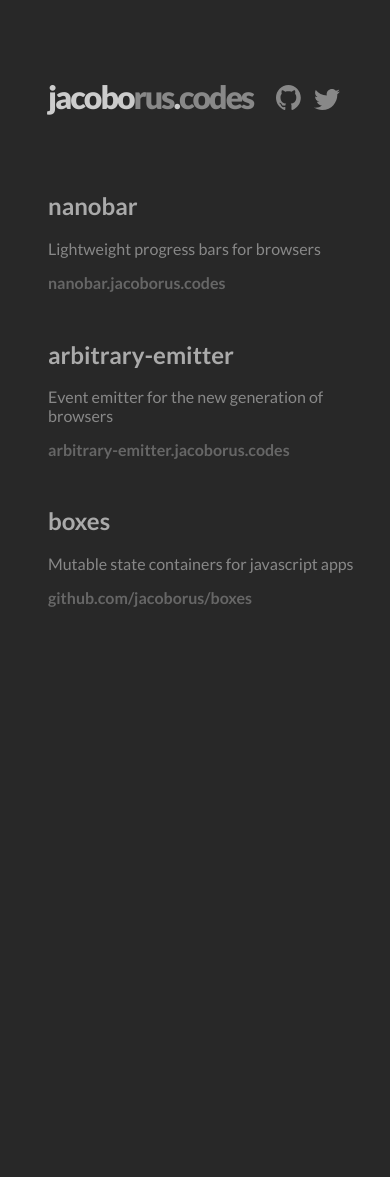
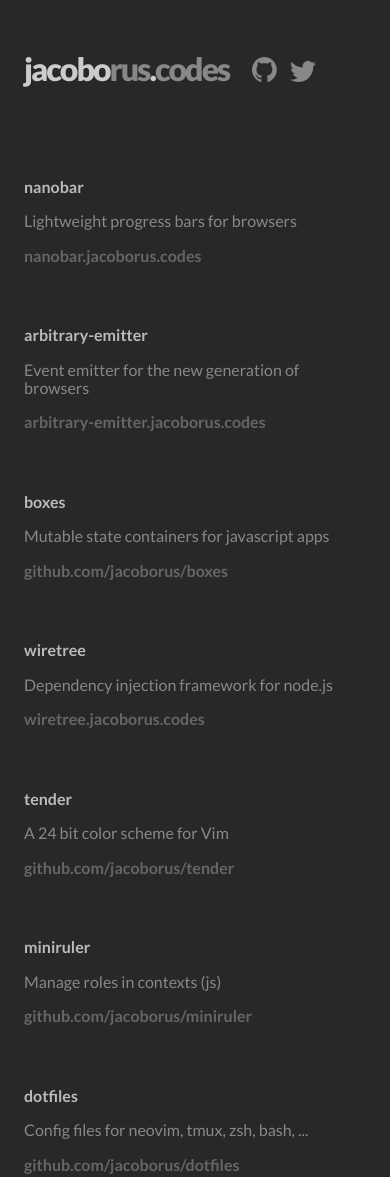
Before and after one commit to jacoborus/jacoborus.github.io, a website: page src/index.pug in a window 390 px wide. Before the commit the page ends 844 px from the top, so only its background shows below. Drawn offline with nearby package versions, Linux system fonts and the light colour scheme; files that its build step writes are made by us from their sources; files whose address does not match are found by name.

Commit message:
Responsive

```diff
--- a/css/style.css
+++ b/css/style.css
@@ -8,11 +8,16 @@ body a {
 body {
   background: #282828;
 }
+.wrap {
+  padding: 1.5rem;
+}
+
 /* HEADER */
 header.header {
   float: left;
   width: 100%;
-  margin-top: 2rem;
+  clear: both;
+  margin-bottom: 3rem;
 }
 header.header h1 {
   float: left;
@@ -42,13 +47,22 @@ a.social:hover {
   width: 1.6rem;
 }
 /* PROJECTS */
-header.header, #projects article {
-  padding-left: 3rem;
+#projects {
+  float: left;
+  display: flex;
+  flex-direction: row;
+  flex-wrap: wrap;
+  margin-left: -2rem;
+}
+#projects article {
   margin-bottom: 3rem;
+  width: 100%;
+  padding-left: 2rem;
   box-sizing: border-box;
 }
 #projects article h2 {
-  color: #aaa;
+  color: #bbb;
+  font-size: 1rem;
 }
 #projects article p {
   color: #888;
@@ -61,3 +75,19 @@ header.header, #projects article {
 #projects article a:hover {
   color: #ddd;
 }
+
+@media (min-width: 54em) {
+  #projects article {
+    width: 50%;
+  }
+}
+@media (min-width: 75em) {
+  #projects article {
+    width: 33.3%;
+  }
+}
+@media (min-width: 92em) {
+  #projects article {
+    width: 25%;
+  }
+}
--- a/data.json
+++ b/data.json
@@ -17,6 +17,30 @@
       "showUrl": "github.com/jacoborus/boxes",
       "url": "https://github.com/jacoborus/boxes",
       "description": "Mutable state containers for javascript apps"
+    },
+    {
+      "title": "wiretree",
+      "showUrl": "wiretree.jacoborus.codes",
+      "url": "https://wiretree.jacoborus.codes",
+      "description": "Dependency injection framework for node.js"
+    },
+    {
+      "title": "tender",
+      "showUrl": "github.com/jacoborus/tender",
+      "url": "https://github.com/jacoborus/tender",
+      "description": "A 24 bit color scheme for Vim"
+    },
+    {
+      "title": "miniruler",
+      "showUrl": "github.com/jacoborus/miniruler",
+      "url": "https://github.com/jacoborus/miniruler",
+      "description": "Manage roles in contexts (js)"
+    },
+    {
+      "title": "dotfiles",
+      "showUrl": "github.com/jacoborus/dotfiles",
+      "url": "https://github.com/jacoborus/dotfiles",
+      "description": "Config files for neovim, tmux, zsh, bash, ..."
     }
   ]
 }
--- a/src/index.pug
+++ b/src/index.pug
@@ -13,22 +13,23 @@ html
     link(rel="stylesheet", href="css/style.css")
 
 body
-  header.header
-    h1
-      span(class="titulo-1") jacobo
-      span(class="titulo-2") rus
-      span(class="titulo-1") .
-      span(class="titulo-2") codes
-      a.social(href="https://github.com/jacoborus", target="blank", title="Github")
-        img(src="img/github.svg")
-      a.social.twitter(href="https://twitter.com/jacoborus", target="blank", title="Twitter")
-        img(src="img/twitter.svg")
+  .wrap
+    header.header
+      h1
+        span(class="titulo-1") jacobo
+        span(class="titulo-2") rus
+        span(class="titulo-1") .
+        span(class="titulo-2") codes
+        a.social(href="https://github.com/jacoborus", target="blank", title="Github")
+          img(src="img/github.svg")
+        a.social.twitter(href="https://twitter.com/jacoborus", target="blank", title="Twitter")
+          img(src="img/twitter.svg")
 
-  section#projects
-    each project in projects
-      article
-        h2= project.title
-        p= project.description
-        a(href=project.url, title=project.title, target="blank")= project.showUrl
+    section#projects
+      each project in projects
+        article
+          h2= project.title
+          p= project.description
+          a(href=project.url, title=project.title, target="blank")= project.showUrl
 
   script (function(i,s,o,g,r,a,m){i['GoogleAnalyticsObject']=r;i[r]=i[r]||function(){(i[r].q=i[r].q||[]).push(arguments)},i[r].l=1*new Date();a=s.createElement(o),  m=s.getElementsByTagName(o)[0];a.async=1;a.src=g;m.parentNode.insertBefore(a,m)  })(window,document,'script','//www.google-analytics.com/analytics.js','ga');ga('create', 'UA-48282158-2', 'auto');ga('send', 'pageview');
```
Also changed, not shown: index.html.
